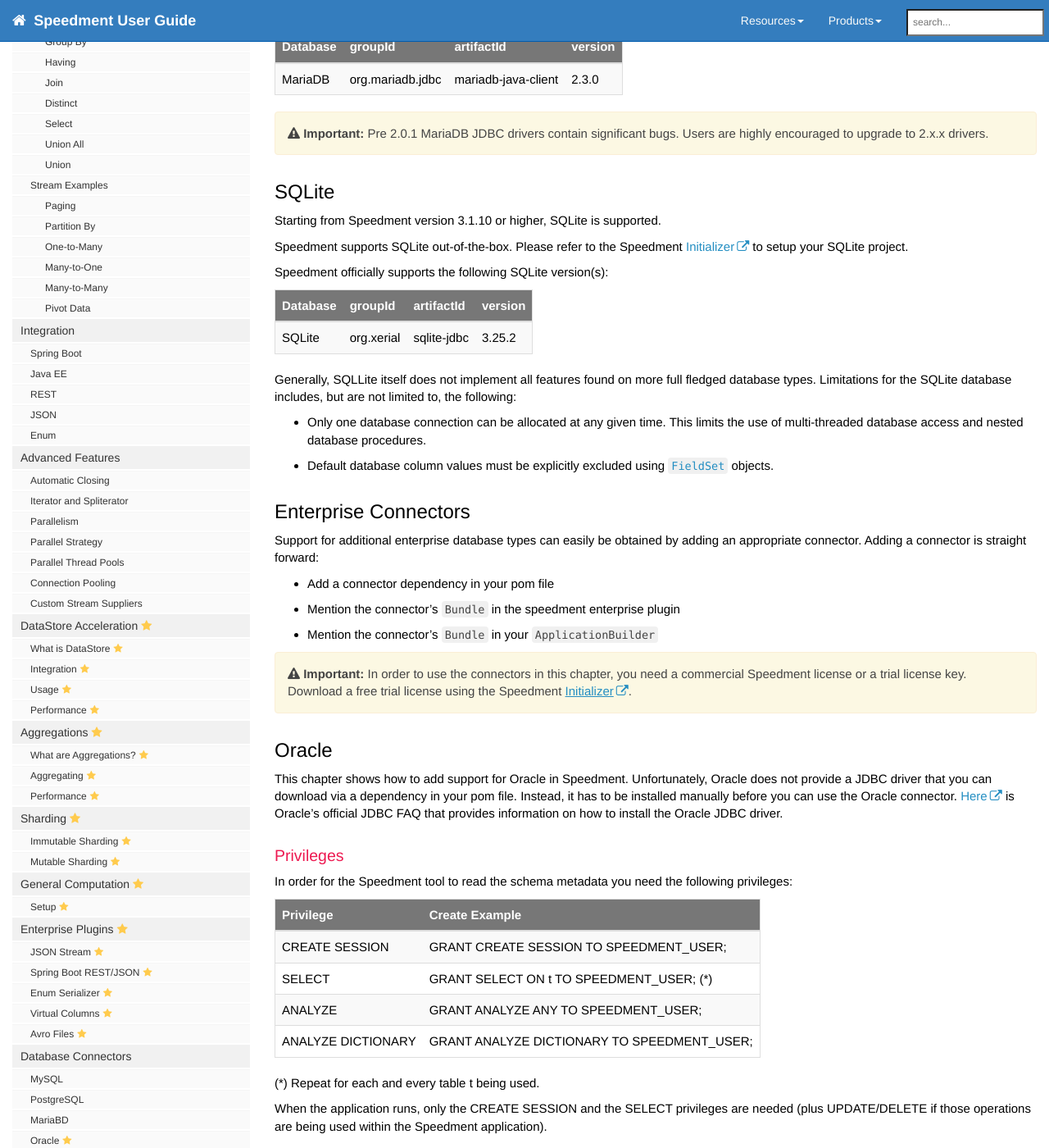
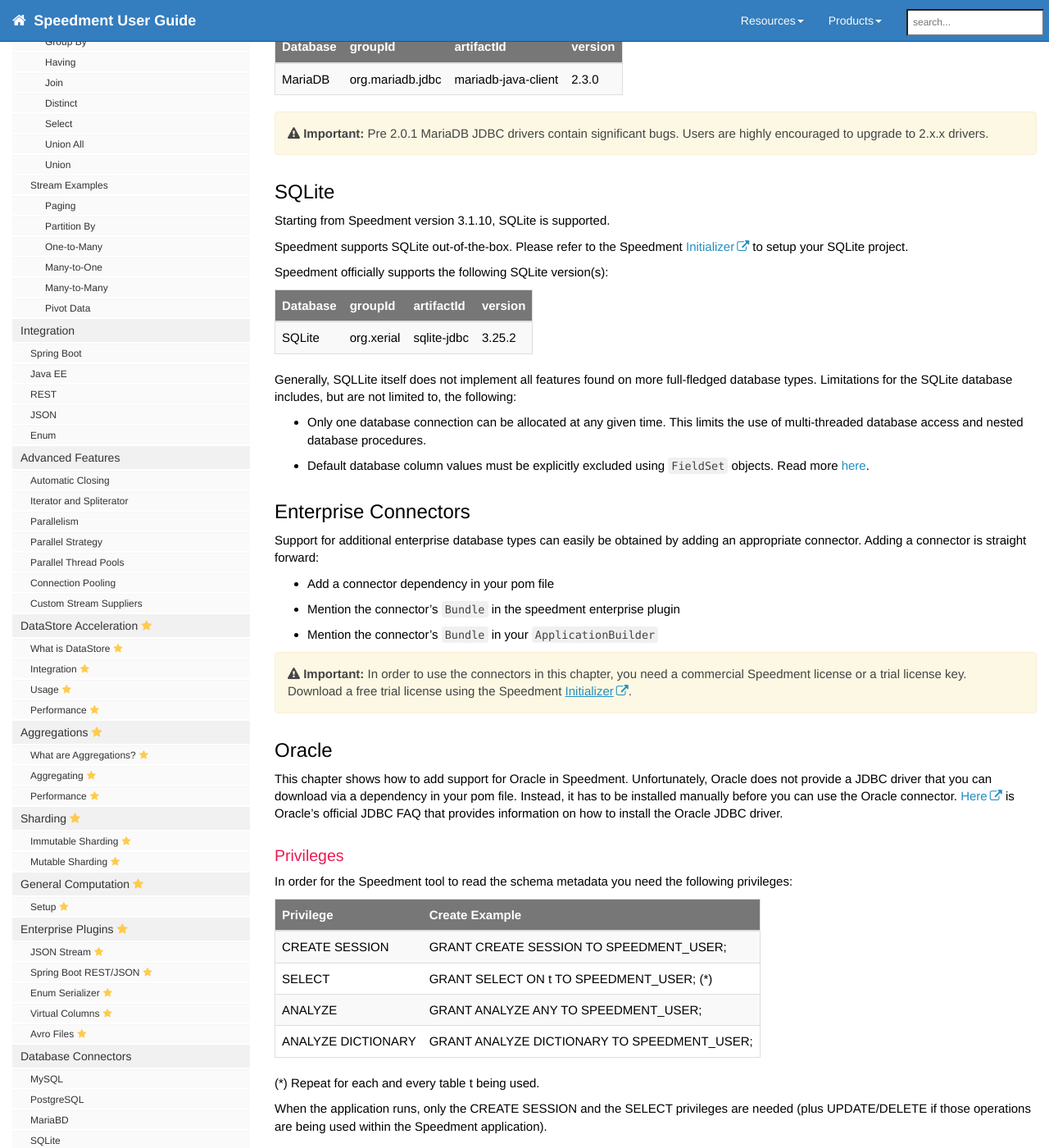
Before and after one commit to speedment/speedment-doc, a Jekyll site: the page built from pages/connectors.md, in a window 1280 px wide and 1400 px high, scrolled down 1640 px. Shown: the whole window at 82% size. Built offline with Jekyll 4.4.1, drawn with Linux system fonts in a browser that asks for light colours; nearby versions of some CDN libraries; comment, search, counter and statistics services are not loaded.

Commit message:
Add SQLite to side menu

```diff
--- a/_data/sidebars/mydoc_sidebar.yml
+++ b/_data/sidebars/mydoc_sidebar.yml
@@ -633,6 +633,11 @@
       output: web, pdf
       type: homepage
 
+    - title: SQLite
+      url: connectors.html#sqlite
+      output: web, pdf
+      type: homepage
+
     - title: Oracle
       enterprise: true
       url: connectors.html#oracle
--- a/pages/connectors.md
+++ b/pages/connectors.md
@@ -84,7 +84,7 @@
 " %}
 
 ## SQLite
-Starting from Speedment version 3.1.10 or higher, SQLite is supported.
+Starting from Speedment version 3.1.10, SQLite is supported.
 
 Speedment supports SQLite out-of-the-box. Please refer to the Speedment [Initializer](https://www.speedment.com/initializer/) to setup your SQLite project.
 
@@ -94,10 +94,10 @@
 | :------- | :--------------- | :------------------- | :------ |
 | SQLite   | org.xerial       | sqlite-jdbc          | 3.25.2  |
 
-Generally, SQLLite itself does not implement all features found on more full fledged database types. Limitations for the SQLite database includes, but are not limited to, the following:
+Generally, SQLLite itself does not implement all features found on more full-fledged database types. Limitations for the SQLite database includes, but are not limited to, the following:
 
 * Only one database connection can be allocated at any given time. This limits the use of multi-threaded database access and nested database procedures.
-* Default database column values must be explicitly excluded using [`FieldSet`](crud.html#selecting-fields-to-update) objects.
+* Default database column values must be explicitly excluded using `FieldSet` objects. Read more [here](crud.html#selecting-fields-to-update).
 
 
 ## Enterprise Connectors
```
